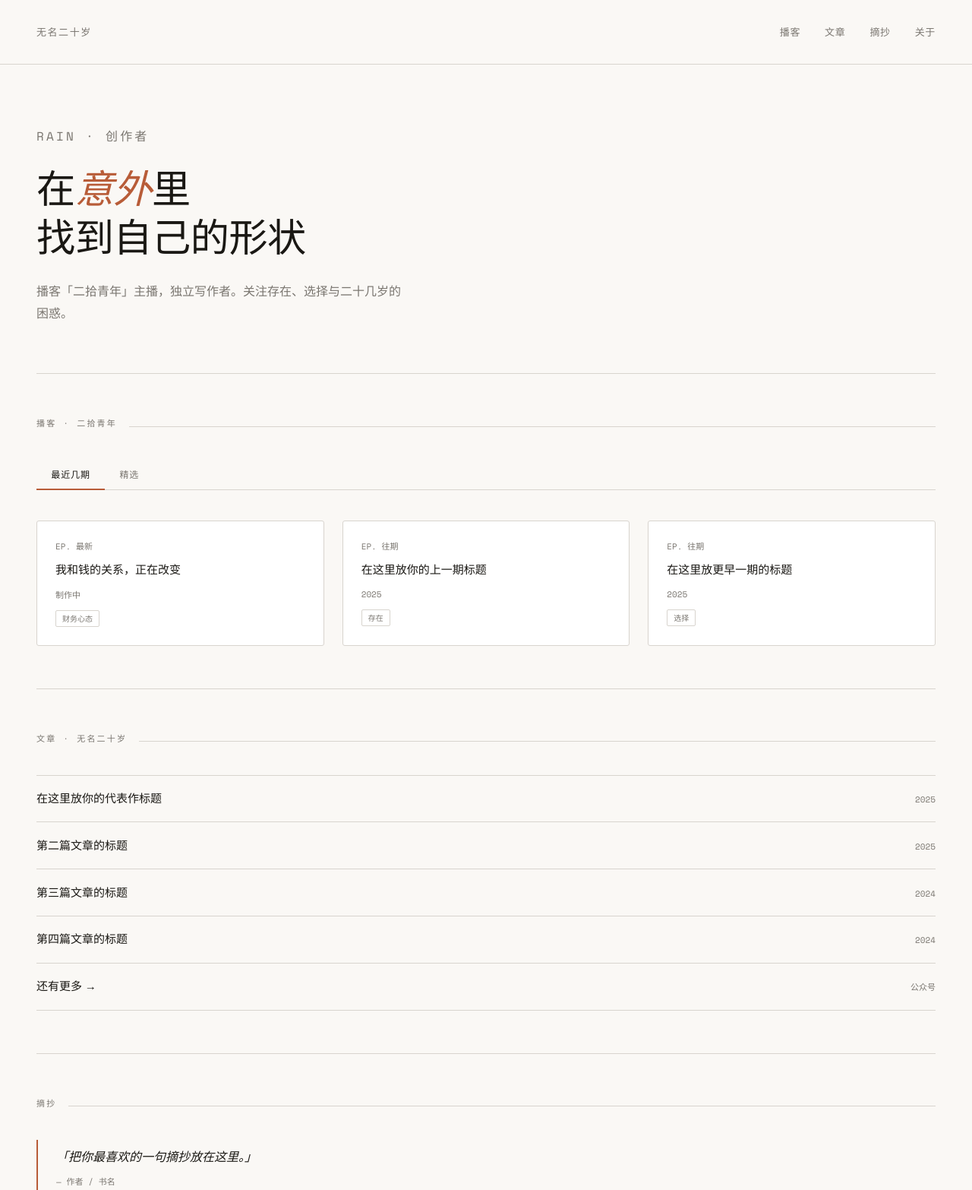
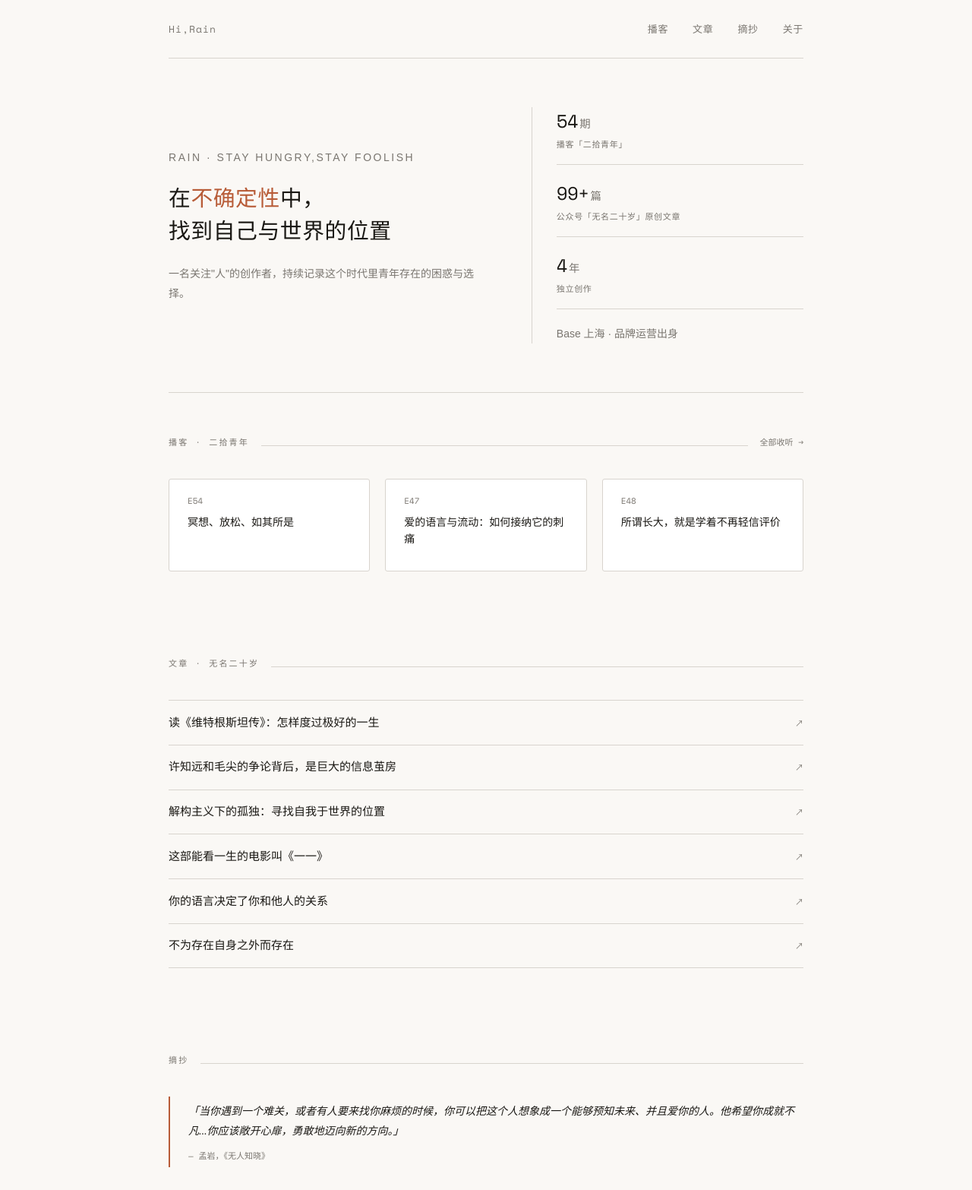
Before and after one commit to rainlikesfilm/hirain, a plain HTML site: page index.html in a window 1280 px wide. Shown: the top 1566 px of the page at 76% size. Drawn offline with nearby package versions, Linux system fonts and the light colour scheme; a web font is replaced by a local one.

Commit message:
Add files via upload

```diff
--- a/index.html
+++ b/index.html
@@ -3,338 +3,87 @@
 <head>
 <meta charset="UTF-8">
 <meta name="viewport" content="width=device-width, initial-scale=1.0">
-<title>无名二十岁</title>
+<title>Hi,Rain</title>
 <link rel="preconnect" href="https://fonts.googleapis.com">
-<link href="https://fonts.googleapis.com/css2?family=Noto+Serif+SC:wght@300;400;500&family=Space+Mono:ital@0;1&display=swap" rel="stylesheet">
+<link href="https://fonts.googleapis.com/css2?family=Noto+Serif+SC:wght@300;400;500&family=ZCOOL+XiaoWei&family=Space+Mono:ital@0;1&display=swap" rel="stylesheet">
 <style>
   *, *::before, *::after { box-sizing: border-box; margin: 0; padding: 0; }
-
   :root {
-    --ink: #1a1814;
-    --muted: #7a7670;
-    --faint: #f0ede8;
-    --rule: #d8d4ce;
-    --accent: #b85c38;
-    --bg: #faf8f5;
-    --serif: 'Noto Serif SC', serif;
+    --ink: #1a1814; --muted: #7a7670; --rule: #d8d4ce;
+    --accent: #b85c38; --bg: #faf8f5;
+    --wqy: 'WenQuanYi Micro Hei', 'Microsoft YaHei', 'PingFang SC', sans-serif;
+    --serif: 'ZCOOL XiaoWei', 'Noto Serif SC', serif;
+    --body: 'Noto Serif SC', serif;
     --mono: 'Space Mono', monospace;
   }
+  body { background: var(--bg); color: var(--ink); font-family: var(--body); min-height: 100vh; }
 
-  body {
-    background: var(--bg);
-    color: var(--ink);
-    font-family: var(--serif);
-    min-height: 100vh;
-  }
+  /* 布局收窄，增加页边距 */
+  .container { max-width: 900px; margin: 0 auto; padding: 0 2rem; }
 
-  nav {
-    display: flex;
-    justify-content: space-between;
-    align-items: center;
-    padding: 2rem 3rem;
-    border-bottom: 0.5px solid var(--rule);
-  }
-
-  .site-name {
-    font-family: var(--mono);
-    font-size: 13px;
-    letter-spacing: 0.12em;
-    color: var(--muted);
-    text-transform: lowercase;
-  }
-
-  .nav-links {
-    display: flex;
-    gap: 2rem;
-    list-style: none;
-  }
-
-  .nav-links a {
-    font-size: 13px;
-    color: var(--muted);
-    text-decoration: none;
-    font-family: var(--mono);
-    letter-spacing: 0.05em;
-    transition: color 0.2s;
-  }
-
+  nav { display: flex; justify-content: space-between; align-items: center; padding: 1.75rem 0; border-bottom: 0.5px solid var(--rule); }
+  .site-name { font-family: var(--mono); font-size: 13px; letter-spacing: 0.08em; color: var(--muted); }
+  .nav-links { display: flex; gap: 2rem; list-style: none; }
+  .nav-links a { font-size: 13px; color: var(--muted); text-decoration: none; font-family: var(--mono); letter-spacing: 0.05em; transition: color 0.2s; }
   .nav-links a:hover { color: var(--ink); }
 
-  .nav-links a.active { color: var(--accent); }
+  .hero { display: grid; grid-template-columns: 1.2fr 1fr; gap: 3rem; padding: 4rem 0; border-bottom: 0.5px solid var(--rule); align-items: center; }
+  .hero-label { font-family: var(--wqy); font-size: 11px; color: var(--muted); letter-spacing: 0.18em; text-transform: uppercase; margin-bottom: 1.25rem; }
+  .hero h1 { font-family: var(--wqy); font-size: 1.8rem; font-weight: 500; line-height: 1.5; letter-spacing: 0.02em; margin-bottom: 1.25rem; }
+  .hero h1 em { font-style: normal; color: var(--accent); }
+  .hero p { font-family: var(--wqy); font-size: 14px; line-height: 1.9; color: var(--muted); }
 
-  .hero {
-    padding: 5rem 3rem 4rem;
-    max-width: 720px;
-  }
+  .hero-right { display: flex; flex-direction: column; gap: 1.2rem; padding-left: 2rem; border-left: 0.5px solid var(--rule); }
+  .stat-row { display: flex; flex-direction: column; gap: 0.25rem; }
+  .stat-num { font-family: var(--mono); font-size: 1.5rem; color: var(--ink); letter-spacing: -0.02em; }
+  .stat-num span { font-size: 0.9rem; color: var(--muted); margin-left: 2px; }
+  .stat-label { font-family: var(--wqy); font-size: 11px; color: var(--muted); letter-spacing: 0.06em; }
+  .stat-divider { height: 0.5px; background: var(--rule); }
+  .hero-tagline { font-family: var(--wqy); font-size: 13px; line-height: 1.9; color: var(--muted); }
 
-  .hero-label {
-    font-family: var(--mono);
-    font-size: 11px;
-    color: var(--muted);
-    letter-spacing: 0.2em;
-    text-transform: uppercase;
-    margin-bottom: 1.5rem;
-  }
+  .section { padding: 3.5rem 0; }
+  .section-header { display: flex; align-items: baseline; gap: 1rem; margin-bottom: 2.5rem; }
+  .section-title { font-family: var(--mono); font-size: 11px; letter-spacing: 0.2em; text-transform: uppercase; color: var(--muted); white-space: nowrap; }
+  .section-line { flex: 1; height: 0.5px; background: var(--rule); }
+  .section-more { font-family: var(--mono); font-size: 11px; color: var(--muted); text-decoration: none; white-space: nowrap; transition: color 0.2s; }
 
-  .hero h1 {
-    font-size: clamp(2.2rem, 5vw, 3.2rem);
-    font-weight: 300;
-    line-height: 1.25;
-    letter-spacing: -0.01em;
-    margin-bottom: 1.5rem;
-  }
+  .podcast-grid { display: grid; grid-template-columns: repeat(3, 1fr); gap: 1.25rem; }
+  .card { background: white; border: 0.5px solid var(--rule); border-radius: 3px; padding: 1.25rem 1.5rem; text-decoration: none; color: inherit; display: block; transition: border-color 0.2s; }
+  .card:hover { border-color: var(--ink); }
+  .card-num { font-family: var(--mono); font-size: 11px; color: var(--muted); margin-bottom: 0.6rem; }
+  .card-title { font-size: 14px; font-weight: 400; line-height: 1.6; margin-bottom: 0.6rem; }
 
-  .hero h1 em {
-    font-style: italic;
-    color: var(--accent);
-  }
+  .articles-list { display: flex; flex-direction: column; }
+  .article-row { display: grid; grid-template-columns: 1fr auto; align-items: baseline; gap: 2rem; padding: 1.1rem 0; border-bottom: 0.5px solid var(--rule); text-decoration: none; color: inherit; }
+  .article-row:first-child { border-top: 0.5px solid var(--rule); }
+  .article-row:hover .article-title { color: var(--accent); }
+  .article-title { font-size: 15px; line-height: 1.5; transition: color 0.15s; }
+  .article-arrow { font-family: var(--mono); font-size: 11px; color: var(--muted); }
 
-  .hero p {
-    font-size: 16px;
-    line-height: 1.8;
-    color: var(--muted);
-    max-width: 480px;
-  }
+  .quotes-area { display: flex; flex-direction: column; gap: 2.5rem; }
+  .quote-block { border-left: 2px solid var(--accent); padding: 0.4rem 0 0.4rem 1.5rem; }
+  .quote-text { font-size: 14px; line-height: 1.9; font-weight: 300; font-style: italic; color: var(--ink); margin-bottom: 0.6rem; }
+  .quote-source { font-family: var(--mono); font-size: 11px; color: var(--muted); }
 
-  .divider {
-    margin: 0 3rem;
-    border: none;
-    border-top: 0.5px solid var(--rule);
-  }
+  .about-grid { display: grid; grid-template-columns: 1.2fr 1fr; gap: 3rem; }
+  .about-text { font-size: 14px; line-height: 2; color: var(--muted); }
+  .links-col { display: flex; flex-direction: column; gap: 0.75rem; }
+  .ext-link { display: flex; align-items: center; gap: 0.75rem; font-family: var(--mono); font-size: 12px; color: var(--muted); text-decoration: none; padding: 0.75rem 1rem; border: 0.5px solid var(--rule); border-radius: 2px; }
 
-  .section {
-    padding: 3.5rem 3rem;
-  }
+  footer { padding: 3rem 0; border-top: 0.5px solid var(--rule); display: flex; justify-content: space-between; align-items: center; }
+  footer p { font-family: var(--mono); font-size: 11px; color: var(--muted); }
 
-  .section-header {
-    display: flex;
-    align-items: baseline;
-    gap: 1rem;
-    margin-bottom: 2.5rem;
-  }
-
-  .section-title {
-    font-family: var(--mono);
-    font-size: 11px;
-    letter-spacing: 0.2em;
-    text-transform: uppercase;
-    color: var(--muted);
-  }
-
-  .section-line {
-    flex: 1;
-    height: 0.5px;
-    background: var(--rule);
-  }
-
-  .podcast-grid {
-    display: grid;
-    grid-template-columns: repeat(auto-fill, minmax(280px, 1fr));
-    gap: 1.5rem;
-  }
-
-  .card {
-    background: white;
-    border: 0.5px solid var(--rule);
-    border-radius: 3px;
-    padding: 1.5rem;
-    cursor: pointer;
-    transition: border-color 0.2s, transform 0.15s;
-    position: relative;
-  }
-
-  .card:hover {
-    border-color: var(--ink);
-    transform: translateY(-2px);
-  }
-
-  .card-num {
-    font-family: var(--mono);
-    font-size: 11px;
-    color: var(--muted);
-    margin-bottom: 0.75rem;
-  }
-
-  .card-title {
-    font-size: 15px;
-    font-weight: 400;
-    line-height: 1.5;
-    margin-bottom: 0.75rem;
-  }
-
-  .card-meta {
-    font-family: var(--mono);
-    font-size: 11px;
-    color: var(--muted);
-  }
-
-  .card-tag {
-    display: inline-block;
-    font-family: var(--mono);
-    font-size: 10px;
-    padding: 2px 8px;
-    border: 0.5px solid var(--rule);
-    border-radius: 2px;
-    color: var(--muted);
-    margin-top: 0.75rem;
-  }
-
-  .articles-list {
-    display: flex;
-    flex-direction: column;
-    gap: 0;
-  }
-
-  .article-row {
-    display: grid;
-    grid-template-columns: 1fr auto;
-    align-items: baseline;
-    gap: 2rem;
-    padding: 1.2rem 0;
-    border-bottom: 0.5px solid var(--rule);
-    cursor: pointer;
-    transition: color 0.15s;
-  }
-
-  .article-row:first-child { border-top: 0.5px solid var(--rule); }
-
-  .article-row:hover .article-title { color: var(--accent); }
-
-  .article-title {
-    font-size: 15px;
-    line-height: 1.5;
-    transition: color 0.15s;
-  }
-
-  .article-date {
-    font-family: var(--mono);
-    font-size: 11px;
-    color: var(--muted);
-    white-space: nowrap;
-  }
-
-  .quotes-area {
-    display: flex;
-    flex-direction: column;
-    gap: 1.5rem;
-  }
-
-  .quote-block {
-    border-left: 2px solid var(--accent);
-    padding: 0.5rem 0 0.5rem 1.5rem;
-  }
-
-  .quote-text {
-    font-size: 16px;
-    line-height: 1.9;
-    font-weight: 300;
-    font-style: italic;
-    margin-bottom: 0.5rem;
-  }
-
-  .quote-source {
-    font-family: var(--mono);
-    font-size: 11px;
-    color: var(--muted);
-  }
-
-  .about-grid {
-    display: grid;
-    grid-template-columns: 1fr 1fr;
-    gap: 3rem;
-  }
-
-  .about-text {
-    font-size: 15px;
-    line-height: 2;
-    color: var(--muted);
-  }
-
-  .about-text strong { color: var(--ink); font-weight: 400; }
-
-  .links-col {
-    display: flex;
-    flex-direction: column;
-    gap: 0.75rem;
-  }
-
-  .ext-link {
-    display: flex;
-    align-items: center;
-    gap: 0.75rem;
-    font-family: var(--mono);
-    font-size: 12px;
-    color: var(--muted);
-    text-decoration: none;
-    padding: 0.75rem 1rem;
-    border: 0.5px solid var(--rule);
-    border-radius: 2px;
-    transition: border-color 0.2s, color 0.2s;
-  }
-
-  .ext-link:hover {
-    border-color: var(--ink);
-    color: var(--ink);
-  }
-
-  .ext-link::before {
-    content: '→';
-    color: var(--accent);
-  }
-
-  footer {
-    padding: 2rem 3rem;
-    border-top: 0.5px solid var(--rule);
-    display: flex;
-    justify-content: space-between;
-    align-items: center;
-  }
-
-  footer p {
-    font-family: var(--mono);
-    font-size: 11px;
-    color: var(--muted);
-  }
-
-  .tab-nav {
-    display: flex;
-    gap: 0;
-    margin-bottom: 2.5rem;
-    border-bottom: 0.5px solid var(--rule);
-  }
-
-  .tab-btn {
-    font-family: var(--mono);
-    font-size: 12px;
-    letter-spacing: 0.08em;
-    color: var(--muted);
-    padding: 0.6rem 1.2rem;
-    border: none;
-    background: none;
-    cursor: pointer;
-    border-bottom: 2px solid transparent;
-    margin-bottom: -0.5px;
-    transition: color 0.15s, border-color 0.15s;
-  }
-
-  .tab-btn:hover { color: var(--ink); }
-  .tab-btn.active { color: var(--ink); border-bottom-color: var(--accent); }
-
-  .tab-pane { display: none; }
-  .tab-pane.active { display: block; }
-
-  @media (max-width: 600px) {
-    nav, .section, .hero { padding-left: 1.5rem; padding-right: 1.5rem; }
-    .divider { margin: 0 1.5rem; }
-    .about-grid { grid-template-columns: 1fr; gap: 2rem; }
-    footer { padding: 1.5rem; flex-direction: column; gap: 0.5rem; text-align: center; }
+  @media (max-width: 768px) {
+    .hero, .about-grid, .podcast-grid { grid-template-columns: 1fr; }
+    .hero-right { border-left: none; border-top: 0.5px solid var(--rule); padding: 2rem 0 0 0; }
   }
 </style>
 </head>
 <body>
 
+<div class="container">
   <nav>
-  <span class="site-name">无名二十岁</span>
+    <span class="site-name">Hi,Rain</span>
     <ul class="nav-links">
       <li><a href="#podcast">播客</a></li>
       <li><a href="#writing">文章</a></li>
@@ -343,161 +92,130 @@
     </ul>
   </nav>
 
-<section class="hero">
-  <p class="hero-label">Rain · 创作者</p>
-  <h1>在<em>意外</em>里<br>找到自己的形状</h1>
-  <p>播客「二拾青年」主播，独立写作者。关注存在、选择与二十几岁的困惑。</p>
-</section>
-
-<hr class="divider">
+  <div class="hero">
+    <div class="hero-left">
+      <p class="hero-label">Rain · STAY HUNGRY,STAY FOOLISH</p>
+      <h1>在<em>不确定性</em>中，<br>找到自己与世界的位置</h1>
+      <p>一名关注"人"的创作者，持续记录这个时代里青年存在的困惑与选择。</p>
+    </div>
+    <div class="hero-right">
+      <div class="stat-row">
+        <div class="stat-num">54<span>期</span></div>
+        <div class="stat-label">播客「二拾青年」</div>
+      </div>
+      <div class="stat-divider"></div>
+      <div class="stat-row">
+        <div class="stat-num">99+<span>篇</span></div>
+        <div class="stat-label">公众号「无名二十岁」原创文章</div>
+      </div>
+      <div class="stat-divider"></div>
+      <div class="stat-row">
+        <div class="stat-num">4<span>年</span></div>
+        <div class="stat-label">独立创作</div>
+      </div>
+      <div class="stat-divider"></div>
+      <p class="hero-tagline">Base 上海 · 品牌运营出身</p>
+    </div>
+  </div>
 
   <section class="section" id="podcast">
     <div class="section-header">
       <span class="section-title">播客 · 二拾青年</span>
       <div class="section-line"></div>
+      <a class="section-more" href="https://www.xiaoyuzhoufm.com/podcast/621ac58647022559a6df153b" target="_blank">全部收听 →</a>
     </div>
-
-  <div class="tab-nav">
-    <button class="tab-btn active" onclick="switchTab(this, 'recent')">最近几期</button>
-    <button class="tab-btn" onclick="switchTab(this, 'picks')">精选</button>
-  </div>
-
-  <div class="tab-pane active" id="tab-recent">
     <div class="podcast-grid">
-      <div class="card">
-        <div class="card-num">EP. 最新</div>
-        <div class="card-title">我和钱的关系，正在改变</div>
-        <div class="card-meta">制作中</div>
-        <span class="card-tag">财务心态</span>
-      </div>
-      <div class="card">
-        <div class="card-num">EP. 往期</div>
-        <div class="card-title">在这里放你的上一期标题</div>
-        <div class="card-meta">2025</div>
-        <span class="card-tag">存在</span>
-      </div>
-      <div class="card">
-        <div class="card-num">EP. 往期</div>
-        <div class="card-title">在这里放更早一期的标题</div>
-        <div class="card-meta">2025</div>
-        <span class="card-tag">选择</span>
-      </div>
-    </div>
-  </div>
-
-  <div class="tab-pane" id="tab-picks">
-    <div class="podcast-grid">
-      <div class="card">
-        <div class="card-num">精选</div>
-        <div class="card-title">你最想推荐的一期，放这里</div>
-        <div class="card-meta">四年里最喜欢的</div>
-        <span class="card-tag">推荐</span>
-      </div>
-    </div>
+      <a class="card" href="#" target="_blank">
+        <div class="card-num">E54</div>
+        <div class="card-title">冥想、放松、如其所是</div>
+      </a>
+      <a class="card" href="#" target="_blank">
+        <div class="card-num">E47</div>
+        <div class="card-title">爱的语言与流动：如何接纳它的刺痛</div>
+      </a>
+      <a class="card" href="#" target="_blank">
+        <div class="card-num">E48</div>
+        <div class="card-title">所谓长大，就是学着不再轻信评价</div>
+      </a>
     </div>
   </section>
-
-<hr class="divider">
 
   <section class="section" id="writing">
     <div class="section-header">
       <span class="section-title">文章 · 无名二十岁</span>
       <div class="section-line"></div>
     </div>
-
     <div class="articles-list">
-    <div class="article-row">
-      <span class="article-title">在这里放你的代表作标题</span>
-      <span class="article-date">2025</span>
-    </div>
-    <div class="article-row">
-      <span class="article-title">第二篇文章的标题</span>
-      <span class="article-date">2025</span>
-    </div>
-    <div class="article-row">
-      <span class="article-title">第三篇文章的标题</span>
-      <span class="article-date">2024</span>
-    </div>
-    <div class="article-row">
-      <span class="article-title">第四篇文章的标题</span>
-      <span class="article-date">2024</span>
-    </div>
-    <div class="article-row">
-      <span class="article-title">还有更多 →</span>
-      <span class="article-date">公众号</span>
-    </div>
+      <a class="article-row" href="https://mp.weixin.qq.com/s/XRo0eZbWZ-R8EwM5LnDEZQ" target="_blank">
+        <span class="article-title">读《维特根斯坦传》：怎样度过极好的一生</span>
+        <span class="article-arrow">↗</span>
+      </a>
+      <a class="article-row" href="https://mp.weixin.qq.com/s/A2ejbIrpnAW-WUtxoRWvBg" target="_blank">
+        <span class="article-title">许知远和毛尖的争论背后，是巨大的信息茧房</span>
+        <span class="article-arrow">↗</span>
+      </a>
+      <a class="article-row" href="https://mp.weixin.qq.com/s/P-VV2fR9pLqEmu-jRllk-g" target="_blank">
+        <span class="article-title">解构主义下的孤独：寻找自我于世界的位置</span>
+        <span class="article-arrow">↗</span>
+      </a>
+      <a class="article-row" href="https://mp.weixin.qq.com/s/pD0fwSxA9dnPlDzgP8184Q" target="_blank">
+        <span class="article-title">这部能看一生的电影叫《一一》</span>
+        <span class="article-arrow">↗</span>
+      </a>
+      <a class="article-row" href="https://mp.weixin.qq.com/s/SBVOVtYzP25yo8CbkPWL6Q" target="_blank">
+        <span class="article-title">你的语言决定了你和他人的关系</span>
+        <span class="article-arrow">↗</span>
+      </a>
+      <a class="article-row" href="https://mp.weixin.qq.com/s/zf58C2q8g0yD285Qpw3_0w" target="_blank">
+        <span class="article-title">不为存在自身之外而存在</span>
+        <span class="article-arrow">↗</span>
+      </a>
     </div>
   </section>
-
-<hr class="divider">
 
   <section class="section" id="quotes">
     <div class="section-header">
       <span class="section-title">摘抄</span>
       <div class="section-line"></div>
     </div>
-
     <div class="quotes-area">
       <div class="quote-block">
-      <div class="quote-text">「把你最喜欢的一句摘抄放在这里。」</div>
-      <div class="quote-source">— 作者 / 书名</div>
+        <div class="quote-text">「当你遇到一个难关，或者有人要来找你麻烦的时候，你可以把这个人想象成一个能够预知未来、并且爱你的人。他希望你成就不凡...你应该敞开心扉，勇敢地迈向新的方向。」</div>
+        <div class="quote-source">— 孟岩，《无人知晓》</div>
       </div>
       <div class="quote-block">
-      <div class="quote-text">「第二句摘抄，可以是卡缪、维特根斯坦，或者任何让你停下来的句子。」</div>
-      <div class="quote-source">— 作者 / 书名</div>
+        <div class="quote-text">"Where you come from is gone, where you thought you were going to never was there, and where you are is no good unless you can get away from it."</div>
+        <div class="quote-source">— Flannery O'Connor, Wise Blood</div>
       </div>
       <div class="quote-block">
-      <div class="quote-text">「第三句。」</div>
-      <div class="quote-source">— 作者 / 书名</div>
+        <div class="quote-text">「我们必须想象西西弗斯走向巨石的时候是幸福的。」</div>
+        <div class="quote-source">— 加缪，《西西弗神话》</div>
       </div>
     </div>
   </section>
-
-<hr class="divider">
 
   <section class="section" id="about">
     <div class="section-header">
       <span class="section-title">关于</span>
       <div class="section-line"></div>
     </div>
-
     <div class="about-grid">
       <div class="about-text">
-      <p>我叫 Rain，27岁。<br><br>
-      做播客<strong>「二拾青年」</strong>四年，写公众号<strong>「无名二十岁」</strong>。<br><br>
-      关注的问题大概是：一个人怎么在时代的噪音里，找到属于自己的声音。<br><br>
-      这个页面是我所有创作的入口。</p>
+        <p>我叫 Rain，95后，一名四年自媒体创作者。关注的问题：一个人如何在时代中做出选择并活出自己？<br><br>此页面是我的一些精选作品，希望对你有所启发。</p>
       </div>
       <div class="links-col">
-      <a class="ext-link" href="#">播客「二拾青年」</a>
-      <a class="ext-link" href="#">公众号「无名二十岁」</a>
-      <a class="ext-link" href="#">小红书</a>
-      <a class="ext-link" href="#">联系我</a>
+        <a class="ext-link" href="#" target="_blank">播客「二拾青年」</a>
+        <a class="ext-link" href="#" target="_blank">小红书</a>
+        <a class="ext-link" href="mailto:rain199908@qq.com">联系我</a>
       </div>
     </div>
   </section>
 
   <footer>
-  <p>© 2026 Rain · 无名二十岁</p>
+    <p>© 2026 Hi,Rain</p>
     <p>上海</p>
   </footer>
-
-<script>
-function switchTab(btn, id) {
-  document.querySelectorAll('.tab-btn').forEach(b => b.classList.remove('active'));
-  document.querySelectorAll('.tab-pane').forEach(p => p.classList.remove('active'));
-  btn.classList.add('active');
-  document.getElementById('tab-' + id).classList.add('active');
-}
-
-document.querySelectorAll('a[href^="#"]').forEach(a => {
-  a.addEventListener('click', e => {
-    e.preventDefault();
-    const target = document.querySelector(a.getAttribute('href'));
-    if (target) target.scrollIntoView({ behavior: 'smooth', block: 'start' });
-  });
-});
-</script>
+</div>
 
 </body>
 </html>
```
Lines whose indentation alone changed are shown as unchanged.
